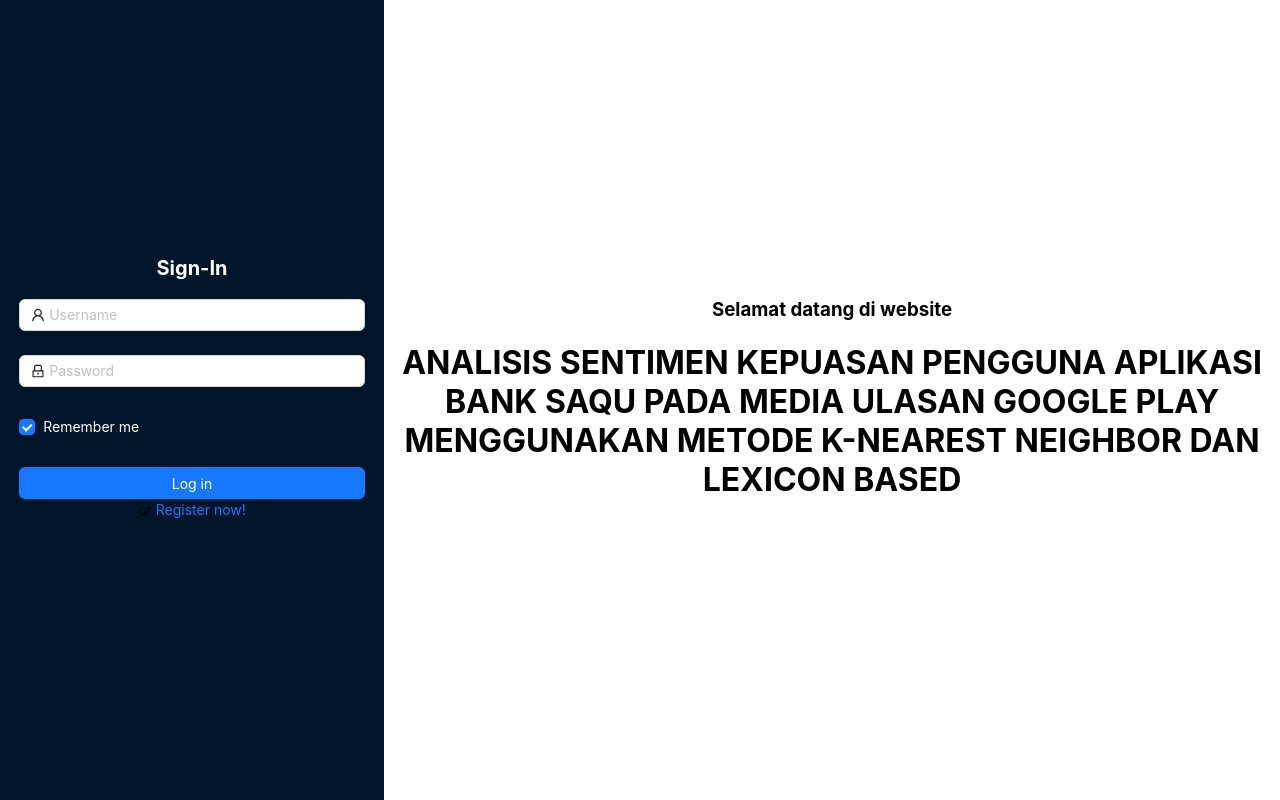
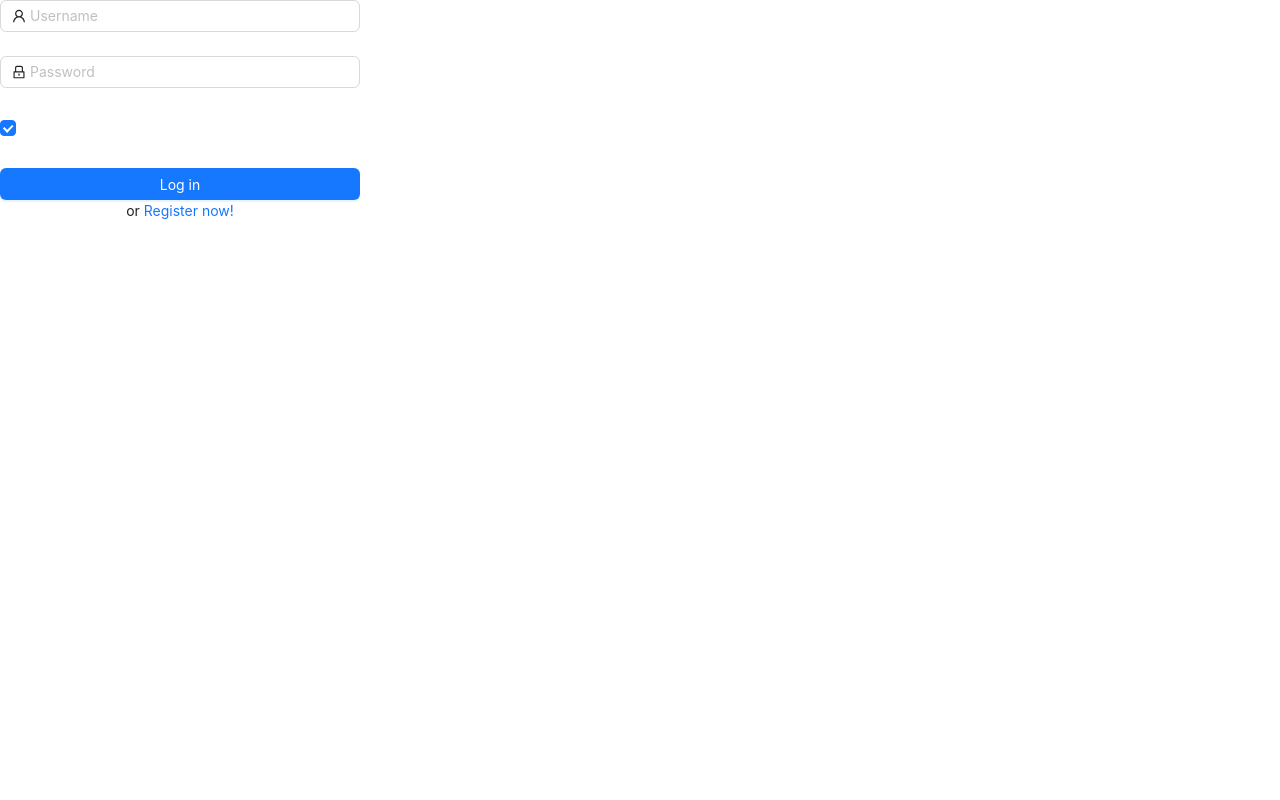
Before and after one commit to Dwaysetya/skripsi-ta, a React (Create React App) app: page /signin in a window 1280 px wide. Built offline with nearby package versions, Linux system fonts and the light colour scheme.

Commit message:
sign update

```diff
--- a/src/Pages/Login/Sign-In/index.js
+++ b/src/Pages/Login/Sign-In/index.js
@@ -7,32 +7,6 @@
     console.log("Received values of form: ", values);
   };
   return (
-    <div
-      style={{
-        height: "100vh",
-        width: "100%",
-        display: "flex",
-      }}
-    >
-      <div
-        style={{
-          width: "30%",
-          paddingTop: "20%",
-          background: "#001529",
-        }}
-      >
-        <div style={{}}>
-          <Label
-            htmlFor="Sign-In"
-            text="Sign-In"
-            style={{
-              fontWeight: "bold",
-              color: "white",
-              fontSize: "20px",
-            }}
-          />
-        </div>
-        <div style={{ margin: "5%" }}>
     <Form
       name="login"
       initialValues={{
@@ -84,33 +58,6 @@
         or <a href="">Register now!</a>
       </Form.Item>
     </Form>
-        </div>
-      </div>
-      <div
-        style={{
-          width: "70%",
-          display: "flex", // Tambahkan display flex
-          alignItems: "center", // Menengahkan vertikal
-          justifyContent: "center", // Menengahkan horizontal
-          textAlign: "center", // Teks berada di tengah
-          margin: "0 auto", // Memusatkan elemen div ke tengah
-          height: "100vh", // Tinggi penuh viewport
-        }}
-      >
-        <div>
-          <div>
-            <h3>Selamat datang di website</h3>
-          </div>
-          <div>
-            <h1>
-              ANALISIS SENTIMEN KEPUASAN PENGGUNA APLIKASI BANK SAQU PADA MEDIA
-              ULASAN GOOGLE PLAY MENGGUNAKAN METODE K-NEAREST NEIGHBOR DAN
-              LEXICON BASED
-            </h1>
-          </div>
-        </div>
-      </div>
-    </div>
   );
 };
 export default SignIn;
```
Lines whose indentation alone changed are shown as unchanged.
